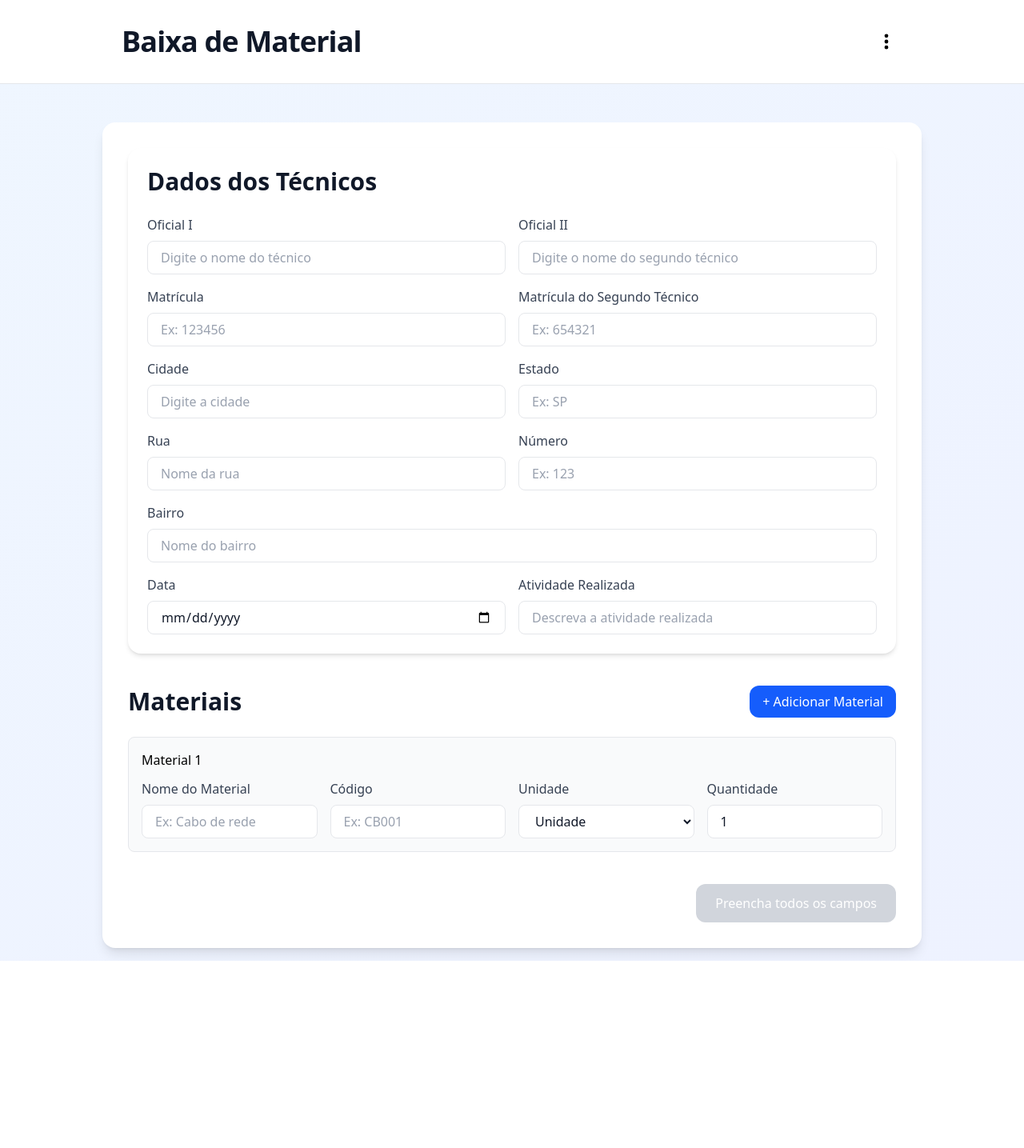
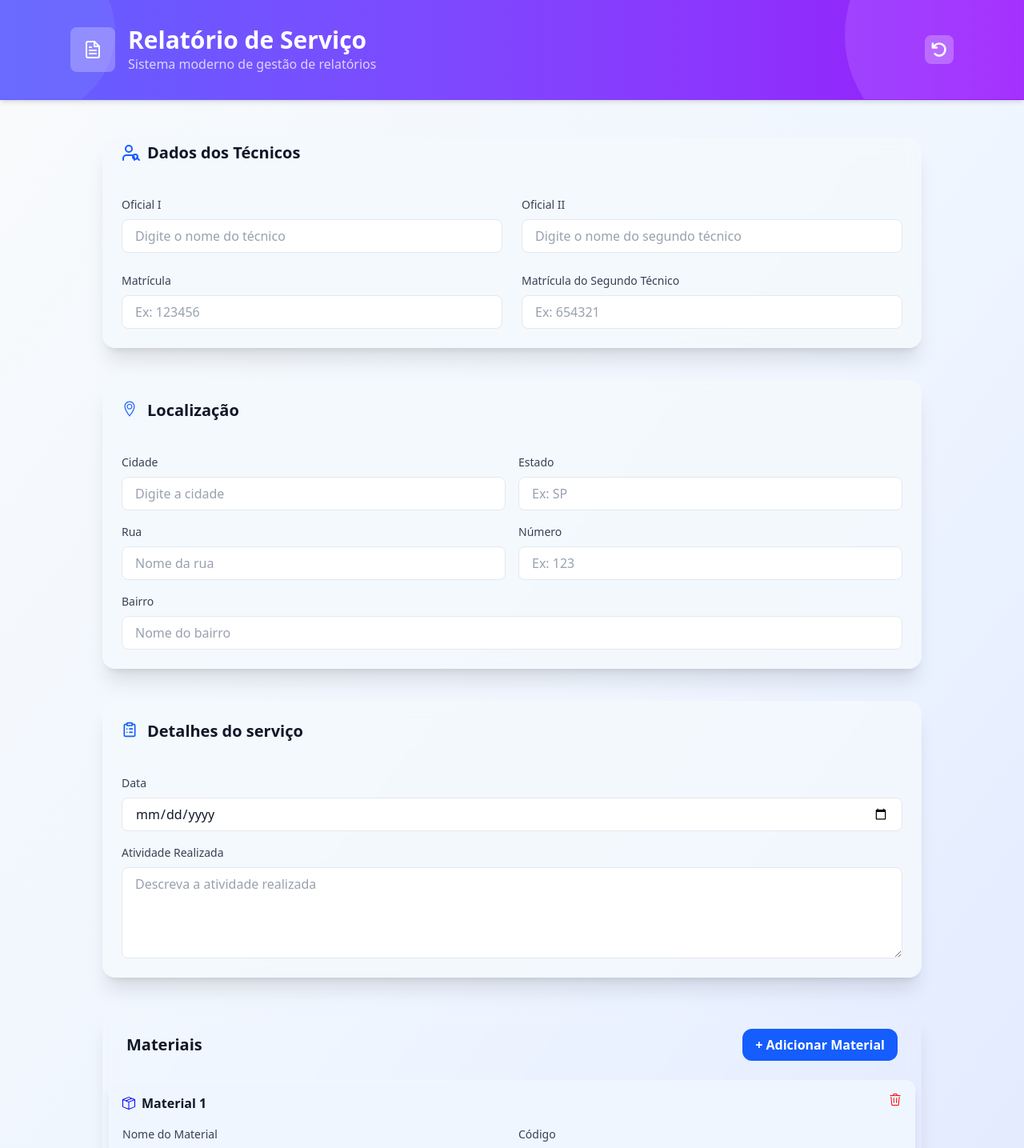
Before and after one commit to warlleyrocha/baixa-material, a React (Vite) app: page / in a window 1280 px wide. Shown: the top 1435 px of the page at 80% size. Before the commit the page ends 1201 px from the top, so only its background shows below. Built offline with nearby package versions, Linux system fonts and the light colour scheme.

Commit message:
styles: implementar novo design de página

```diff
--- a/src/App.tsx
+++ b/src/App.tsx
@@ -18,8 +18,8 @@ function App() {
 
   return (
     <Router>
-      <Header title="Baixa de Material" />
-      <div className="min-h-screen bg-gradient-to-br from-blue-50 to-indigo-50 p-4">
+      <Header title="Relatório de Serviço" />
+      <div className="min-h-screen bg-gradient-to-br from-slate-50 via-blue-50 to-indigo-100 p-4">
         <Routes>
           <Route path="/" element={<Form onNewLaunch={handleNewLaunch} />} />
           <Route path="/launches" element={<LaunchesList launches={launches} />} />
--- /dev/null
+++ b/src/components/FormMaterial/DataLocation.tsx
@@ -0,0 +1,74 @@
+import { FormField } from './FormField';
+import type { FormData } from '../../types/formMaterial';
+import type { FieldErrors, UseFormRegister } from 'react-hook-form';
+import { TfiLocationPin } from 'react-icons/tfi';
+
+type DataLocationProps = {
+  readonly register: UseFormRegister<FormData>;
+  readonly errors: FieldErrors<FormData>;
+};
+
+export function DataLocation({ register, errors }: DataLocationProps) {
+  return (
+    <div className="bg-[#f4f9fd]/80 backdrop-blur-sm rounded-2xl shadow-xl border-0 p-6 space-y-6 transform hover:scale-[1.01] transition-all duration-300">
+      <div className="pb-4">
+        <h2 className="flex items-center space-x-2 text-xl font-semibold text-gray-900">
+          <div className="w-6 h-6 text-blue-600">
+            <TfiLocationPin />
+          </div>
+          <span>Localização</span>
+        </h2>
+      </div>
+
+      <div className="grid grid-cols-1 md:grid-cols-2 gap-4">
+        {/* Cidade e Estado */}
+        <FormField<FormData>
+          id="officer-city"
+          name="officer.city"
+          label="Cidade"
+          placeholder="Digite a cidade"
+          register={register}
+          error={errors.officer?.city}
+        />
+        <FormField<FormData>
+          id="officer-state"
+          name="officer.state"
+          label="Estado"
+          placeholder="Ex: SP"
+          maxLength={2}
+          register={register}
+          error={errors.officer?.state}
+        />
+
+        {/* Rua e Número */}
+        <FormField<FormData>
+          id="officer-street"
+          name="officer.street"
+          label="Rua"
+          placeholder="Nome da rua"
+          register={register}
+          error={errors.officer?.street}
+        />
+        <FormField<FormData>
+          id="officer-number"
+          name="officer.number"
+          label="Número"
+          placeholder="Ex: 123"
+          register={register}
+          error={errors.officer?.number}
+        />
+
+        {/* Bairro ocupando toda a largura */}
+        <FormField<FormData>
+          id="officer-hood"
+          name="officer.hood"
+          label="Bairro"
+          placeholder="Nome do bairro"
+          register={register}
+          error={errors.officer?.hood}
+          className="md:col-span-2"
+        />
+      </div>
+    </div>
+  );
+}
--- a/src/components/FormMaterial/DataMaterials.tsx
+++ b/src/components/FormMaterial/DataMaterials.tsx
@@ -3,6 +3,8 @@ import { SelectField } from './SelectField';
 import type { FormData } from '../../types/formMaterial';
 import { useFieldArray } from 'react-hook-form';
 import type { Control, FieldErrors, UseFormRegister } from 'react-hook-form';
+import { GoTrash } from 'react-icons/go';
+import { BsBoxSeam } from 'react-icons/bs';
 
 type DataMaterialsProps = {
   readonly register: UseFormRegister<FormData>;
@@ -17,37 +19,59 @@ export function DataMaterials({ register, errors, control }: DataMaterialsProps)
   });
 
   return (
-    <div className="space-y-6">
+    <div className="bg-[##eff5ff]/80 backdrop-blur-sm rounded-2xl shadow-xl border-0 pt-[24px] transform hover:scale-[1.01] transition-all duration-300">
       {/* Cabeçalho da seção */}
-      <div className="flex justify-between items-center">
-        <h2 className="text-2xl md:text-3xl font-semibold text-gray-900">Materiais</h2>
+      <div className="flex justify-between items-center px-[30px]">
+        <h2 className="flex items-center space-x-2 text-xl font-semibold text-gray-900">
+          <span>Materiais</span>
+        </h2>
         <button
           type="button"
-          onClick={() => append({ name: '', code: '', quantity: 1, unit: 'unidade' })} // <-- unit obrigatório
-          className="px-4 py-2 bg-blue-600 text-white rounded-xl hover:bg-blue-700 transition-colors"
+          onClick={() => append({ name: '', code: '', quantity: 1, unit: 'unidade' })}
+          className="w-[120px] h-[36px] sm:w-auto sm:h-auto sm:px-4 sm:py-2 bg-blue-600 text-white rounded-xl hover:bg-blue-700 transition-colors flex items-center justify-center text-md sm:text-base font-semibold"
         >
-          + Adicionar Material
+          <span className="sm:hidden">+</span>
+          <span className="hidden sm:flex sm:items-center">+ Adicionar Material</span>
         </button>
       </div>
 
       {/* Lista de materiais */}
+      <div className="py-6 px-2 ">
+        {fields.length === 0 ? (
+          <div className="space-y-4">
+            <div className="text-center py-8 text-gray-500">
+              <div className="w-16 h-16 mx-auto mb-4 bg-gray-100 rounded-full flex items-center justify-center">
+                <div className="w-8 h-8 flex items-center justify-center">
+                  <div className="w-6 h-0.5 bg-gray-400 rounded"></div>
+                  <div className="w-0.5 h-6 bg-gray-400 rounded absolute"></div>
+                </div>
+              </div>
+              <p className="text-lg mb-2">Nenhum material adicionado ainda</p>
+              <p className="text-sm">Clique em "Adicionar Material" para começar</p>
+            </div>
+          </div>
+        ) : (
           <div className="space-y-4">
             {fields.map((field, index) => (
-          <div key={field.id} className="p-4 border border-gray-200 rounded-lg bg-gray-50">
-            <div className="flex justify-between items-center mb-3">
-              <h3 className="font-medium">Material {index + 1}</h3>
-              {fields.length > 1 && (
-                <button
-                  type="button"
-                  onClick={() => remove(index)}
-                  className="text-red-600 hover:text-red-800 px-2 py-1"
+              <div
+                key={field.id}
+                className={`
+                  bg-[#f0f6ff] backdrop-blur-sm border border-white/20 rounded-xl p-4
+                  shadow-lg hover:shadow-xl
+
+                `}
               >
-                  Remover
-                </button>
-              )}
+                <div className="pb-4 flex justify-between">
+                  <div className="flex items-center space-x-2">
+                    <BsBoxSeam color="blue" />
+                    <h3 className="flex items-center space-x-2 text-md font-semibold text-gray-900">
+                      Material {index + 1}
+                    </h3>
+                  </div>
+                  {fields.length > 0 && <GoTrash color="red" onClick={() => remove(index)} />}
                 </div>
 
-            <div className="grid grid-cols-1 md:grid-cols-4 gap-4">
+                <div className="grid grid-cols-1 md:grid-cols-2 gap-4">
                   <FormField<FormData>
                     id={`material-name-${index}`}
                     name={`materials.${index}.name`}
@@ -66,7 +90,6 @@ export function DataMaterials({ register, errors, control }: DataMaterialsProps)
                     error={errors.materials?.[index]?.code}
                   />
 
-              {/* Unidade */}
                   <SelectField<FormData>
                     id={`material-unit-${index}`}
                     name={`materials.${index}.unit`}
@@ -79,7 +102,6 @@ export function DataMaterials({ register, errors, control }: DataMaterialsProps)
                     ]}
                   />
 
-              {/* Quantidade */}
                   <FormField<FormData>
                     id={`material-quantity-${index}`}
                     name={`materials.${index}.quantity`}
@@ -96,6 +118,8 @@ export function DataMaterials({ register, errors, control }: DataMaterialsProps)
               </div>
             ))}
           </div>
+        )}
+      </div>
     </div>
   );
 }
--- a/src/components/FormMaterial/DataOfficer.tsx
+++ b/src/components/FormMaterial/DataOfficer.tsx
@@ -9,10 +9,29 @@ type DataOfficerProps = {
 
 export function DataOfficer({ register, errors }: DataOfficerProps) {
   return (
-    <div className="bg-white rounded-2xl shadow-md p-6 space-y-6">
-      <h2 className="text-2xl md:text-3xl font-semibold text-gray-900">Dados dos Técnicos</h2>
-
-      <div className="grid grid-cols-1 md:grid-cols-2 gap-4">
+    <div className="bg-[#f4f9fd]/80 backdrop-blur-sm rounded-2xl shadow-xl border-0 p-6 pt-1 space-y-6 transform hover:scale-[1.01] transition-all duration-300">
+      <div className="pb-4">
+        <h2 className="flex items-center space-x-2 text-xl font-semibold text-gray-900">
+          <div className="w-6 h-6 text-blue-600">
+            <svg
+              viewBox="0 0 24 24"
+              fill="none"
+              stroke="currentColor"
+              strokeWidth="2"
+              strokeLinecap="round"
+              strokeLinejoin="round"
+            >
+              <path d="M16 21v-2a4 4 0 0 0-4-4H6a4 4 0 0 0-4 4v2" />
+              <circle cx="9" cy="7" r="4" />
+              <path d="m22 21-3-3" />
+              <circle cx="17" cy="17" r="3" />
+            </svg>
+          </div>
+          <span>Dados dos Técnicos</span>
+        </h2>
+      </div>
+      <div className="space-y-6">
+        <div className="grid grid-cols-1 md:grid-cols-2 gap-6">
           {/* Nomes dos técnicos */}
           <FormField<FormData>
             id="officer-name"
@@ -20,6 +39,7 @@ export function DataOfficer({ register, errors }: DataOfficerProps) {
             label="Oficial I"
             placeholder="Digite o nome do técnico"
             register={register}
+            required
             error={errors.officer?.name}
           />
           <FormField<FormData>
@@ -38,6 +58,7 @@ export function DataOfficer({ register, errors }: DataOfficerProps) {
             label="Matrícula"
             placeholder="Ex: 123456"
             register={register}
+            required
             error={errors.officer?.registration}
           />
           <FormField<FormData>
@@ -48,74 +69,7 @@ export function DataOfficer({ register, errors }: DataOfficerProps) {
             register={register}
             error={errors.officer?.secondRegistration}
           />
-
-        {/* Cidade e Estado */}
-        <FormField<FormData>
-          id="officer-city"
-          name="officer.city"
-          label="Cidade"
-          placeholder="Digite a cidade"
-          register={register}
-          error={errors.officer?.city}
-        />
-        <FormField<FormData>
-          id="officer-state"
-          name="officer.state"
-          label="Estado"
-          placeholder="Ex: SP"
-          maxLength={2}
-          register={register}
-          error={errors.officer?.state}
-        />
-
-        {/* Rua e Número */}
-        <FormField<FormData>
-          id="officer-street"
-          name="officer.street"
-          label="Rua"
-          placeholder="Nome da rua"
-          register={register}
-          error={errors.officer?.street}
-        />
-        <FormField<FormData>
-          id="officer-number"
-          name="officer.number"
-          label="Número"
-          placeholder="Ex: 123"
-          register={register}
-          error={errors.officer?.number}
-        />
-
-        {/* Bairro ocupando toda a largura */}
-        <FormField<FormData>
-          id="officer-hood"
-          name="officer.hood"
-          label="Bairro"
-          placeholder="Nome do bairro"
-          register={register}
-          error={errors.officer?.hood}
-          className="md:col-span-2"
-        />
-
-        {/* Data */}
-        <FormField<FormData>
-          id="officer-date"
-          name="officer.date"
-          label="Data"
-          type="date"
-          register={register}
-          error={errors.officer?.date}
-        />
-
-        {/* Atividade realizada */}
-        <FormField<FormData>
-          id="officer-activity"
-          name="officer.activity"
-          label="Atividade Realizada"
-          placeholder="Descreva a atividade realizada"
-          register={register}
-          error={errors.officer?.activity}
-        />
+        </div>
       </div>
     </div>
   );
--- /dev/null
+++ b/src/components/FormMaterial/DataService.tsx
@@ -0,0 +1,47 @@
+import { FormField } from './FormField';
+import type { FormData } from '../../types/formMaterial';
+import type { FieldErrors, UseFormRegister } from 'react-hook-form';
+import { LuClipboardList } from 'react-icons/lu';
+
+type DataServiceProps = {
+  readonly register: UseFormRegister<FormData>;
+  readonly errors: FieldErrors<FormData>;
+};
+
+export function DataService({ register, errors }: DataServiceProps) {
+  return (
+    <div className="bg-[#f4f9fd]/80 backdrop-blur-sm rounded-2xl shadow-xl border-0 p-6 space-y-6 transform hover:scale-[1.01] transition-all duration-300">
+      <div className="pb-4">
+        <h2 className="flex items-center space-x-2 text-xl font-semibold text-gray-900">
+          <div className="w-6 h-6 text-blue-600">
+            <LuClipboardList />
+          </div>
+          <span>Detalhes do serviço</span>
+        </h2>
+      </div>
+
+      <div className="grid grid-cols-1 md:grid-cols-1 gap-4">
+        {/* Data */}
+        <FormField<FormData>
+          id="officer-date"
+          name="officer.date"
+          label="Data"
+          type="date"
+          register={register}
+          error={errors.officer?.date}
+        />
+
+        {/* Atividade realizada */}
+        <FormField<FormData>
+          id="officer-activity"
+          name="officer.activity"
+          label="Atividade Realizada"
+          placeholder="Descreva a atividade realizada"
+          register={register}
+          multiline={true}
+          error={errors.officer?.activity}
+        />
+      </div>
+    </div>
+  );
+}
--- a/src/components/FormMaterial/FormField.tsx
+++ b/src/components/FormMaterial/FormField.tsx
@@ -4,13 +4,14 @@ import type { FieldError, FieldValues, Path, UseFormRegister } from 'react-hook-
 type FormFieldProps<T extends FieldValues> = Readonly<{
   label: string;
   id: string;
-  name: Path<T>; // pega a key corretamente do form
+  name: Path<T>;
   register: UseFormRegister<T>;
   error?: FieldError;
   className?: string;
   registerOptions?: Parameters<UseFormRegister<T>>[1];
+  multiline?: boolean; // Nova prop para textarea
 }> &
-  React.InputHTMLAttributes<HTMLInputElement>;
+  (React.InputHTMLAttributes<HTMLInputElement> | React.TextareaHTMLAttributes<HTMLTextAreaElement>);
 
 export function FormField<T extends FieldValues>({
   label,
@@ -20,25 +21,38 @@ export function FormField<T extends FieldValues>({
   error,
   className = '',
   registerOptions,
+  multiline = false,
   ...props
 }: FormFieldProps<T>) {
+  const baseClasses = `
+    w-full px-4 py-2 border border-gray-200 rounded-lg
+    bg-white text-gray-900 placeholder-gray-400
+    focus:outline-none focus:ring-2 focus:ring-blue-200 focus:border-blue-500
+    transition-colors duration-200
+    ${error ? 'border-red-400' : ''}
+  `;
+
   return (
     <div className={`flex flex-col ${className}`}>
-      <label htmlFor={id} className="text-gray-700 font-medium mb-2">
+      <label htmlFor={id} className="text-gray-700 text-[14px] font-medium mb-2">
         {label}
       </label>
-      <input
-        id={id}
-        {...register(name, registerOptions)}
-        {...props}
-        className={`
-          w-full px-4 py-2 border border-gray-200 rounded-lg
-          bg-white text-gray-900 placeholder-gray-400
-          focus:outline-none focus:ring-2 focus:ring-blue-200 focus:border-blue-500
-          transition-colors duration-200
-          ${error ? 'border-red-400' : ''}
-        `}
-      />
+      {multiline ? (
+        <textarea
+          id={id}
+          {...register(name, registerOptions)}
+          {...(props as React.TextareaHTMLAttributes<HTMLTextAreaElement>)}
+          rows={4}
+          className={`${baseClasses} resize-vertical min-h-[100px]`}
+        />
+      ) : (
+        <input
+          id={id}
+          {...register(name, registerOptions)}
+          {...(props as React.InputHTMLAttributes<HTMLInputElement>)}
+          className={baseClasses}
+        />
+      )}
       {error && <p className="text-red-500 text-sm mt-1">{error.message}</p>}
     </div>
   );
--- a/src/components/FormMaterial/index.tsx
+++ b/src/components/FormMaterial/index.tsx
@@ -4,6 +4,8 @@ import { formSchema } from '../../types/formMaterial';
 import type { FormData } from '../../types/formMaterial';
 import { DataOfficer } from './DataOfficer';
 import { DataMaterials } from './DataMaterials';
+import { DataLocation } from './DataLocation';
+import { DataService } from './DataService';
 
 type FormProps = {
   readonly onNewLaunch?: (launch: any) => void;
@@ -99,16 +101,22 @@ export function Form({ onNewLaunch }: FormProps) {
   };
 
   return (
-    <div className="w-full max-w-5xl mx-auto mt-8 p-4 sm:p-6 md:p-8 bg-white rounded-2xl shadow-lg">
+    <div className="w-full max-w-5xl mx-auto mt-8 rounded-2xl ">
       <form onSubmit={handleSubmit(onSubmit)} className="space-y-10">
         {/* Dados do técnico */}
         <DataOfficer register={register} errors={errors} />
+
+        {/* Localização */}
+        <DataLocation register={register} errors={errors} />
+
+        {/*Detalhes do serviço */}
+        <DataService register={register} errors={errors} />
 
         {/* Materiais */}
         <DataMaterials register={register} errors={errors} control={control} />
 
         {/* Botão de submissão */}
-        <div className="flex justify-end">
+        <div className="flex justify-end bg-[#f4f9fd]/80 backdrop-blur-sm rounded-2xl shadow-xl border-0 p-6 space-y-6 transform hover:scale-[1.01] transition-all duration-300">
           <button
             type="submit"
             disabled={!isValid}
@@ -120,6 +128,18 @@ export function Form({ onNewLaunch }: FormProps) {
           </button>
         </div>
       </form>
+
+      <footer className="mt-[20px] text-center text-sm text-gray-500 pt-6">
+        Desenvolvido por{' '}
+        <a
+          href="https://www.linkedin.com/in/warlley-rossmann-rocha/"
+          target="_blank"
+          rel="noopener noreferrer"
+          className="text-blue-600 hover:underline"
+        >
+          Warlley Rocha
+        </a>
+      </footer>
     </div>
   );
 }
--- a/src/components/Header/index.tsx
+++ b/src/components/Header/index.tsx
@@ -1,55 +1,50 @@
-import { useState, useEffect, useRef } from 'react';
 import { useNavigate } from 'react-router-dom';
-import { HiDotsVertical } from 'react-icons/hi'; // ícone vertical bonito
+import { FiFileText } from 'react-icons/fi';
+import { FaArrowRotateLeft } from 'react-icons/fa6';
 
 type HeaderProps = {
   readonly title: string;
+  readonly subtitle?: string;
 };
 
-export function Header({ title }: HeaderProps) {
+export function Header({
+  title,
+  subtitle = 'Sistema moderno de gestão de relatórios',
+}: HeaderProps) {
   const navigate = useNavigate();
-  const [menuOpen, setMenuOpen] = useState(false);
-  const menuRef = useRef<HTMLDivElement>(null);
-
-  // Fechar menu ao clicar fora
-  useEffect(() => {
-    function handleClickOutside(event: MouseEvent) {
-      if (menuRef.current && !menuRef.current.contains(event.target as Node)) {
-        setMenuOpen(false);
-      }
-    }
-    document.addEventListener('mousedown', handleClickOutside);
-    return () => document.removeEventListener('mousedown', handleClickOutside);
-  }, []);
 
   return (
-    <header className="bg-white shadow-md border-b border-gray-200">
-      <div className="max-w-5xl mx-auto px-6 py-8 flex justify-between items-center relative">
-        <h1 className="text-4xl font-semibold text-gray-900 tracking-tight">{title}</h1>
+    <header className="relative overflow-hidden bg-gradient-to-r from-indigo-500 to-purple-600 shadow-md border-b border-transparent">
+      {/* Bolas de fundo */}
+      <div className="absolute -top-16 -left-16 h-52 w-52 rounded-full bg-indigo-400 opacity-30"></div>
+      <div className="absolute -bottom-16 -right-16 h-72 w-72 rounded-full bg-purple-400 opacity-30"></div>
 
-        {/* Botão com ícone */}
-        <div className="relative" ref={menuRef}>
+      {/* Conteúdo */}
+      <div className="relative z-10 max-w-6xl mx-auto px-6 py-8 flex justify-between items-center">
+        {/* Ícone + título */}
+        <div className="flex items-center gap-4">
           <button
             type="button"
-            aria-label="Abrir menu de opções"
-            onClick={() => setMenuOpen((prev) => !prev)}
-            className="p-2 rounded-full hover:bg-gray-100 transition-colors"
+            onClick={() => navigate('/')}
+            className="bg-white/25 p-4 cursor-pointer rounded-lg flex items-center justify-center hover:bg-white/30 transition-colors"
+            aria-label="Ir para Home"
           >
-            <HiDotsVertical size={24} />
+            <FiFileText size={24} className="text-white" />
           </button>
+          <div className="flex flex-col">
+            <h1 className="text-2xl md:text-3xl font-semibold text-white">{title}</h1>
+            <p className="text-sm md:text-base text-white/75">{subtitle}</p>
+          </div>
+        </div>
 
-          {/* Menu oculto */}
-          {menuOpen && (
-            <div className="absolute right-0 mt-2 w-48 bg-white shadow-lg rounded-xl border border-gray-200 z-10">
-              <button
-                onClick={() => navigate('/launches')}
-                className="w-full text-left px-4 py-2 hover:bg-gray-100 rounded-t-xl"
-              >
-                Visualizar Lançamentos
-              </button>
-            </div>
-          )}
-        </div>
+        <button
+          type="button"
+          className="hover:bg-white/20 transition-colors bg-white/25 p-2 rounded-lg flex items-center justify-center"
+          onClick={() => navigate('/launches')}
+          aria-label="Voltar"
+        >
+          <FaArrowRotateLeft size={20} className="text-white" />
+        </button>
       </div>
     </header>
   );
```
Also changed, not shown: src/components/ViewList/index.tsx (+15 -4 lines). Lines whose indentation alone changed are shown as unchanged.
